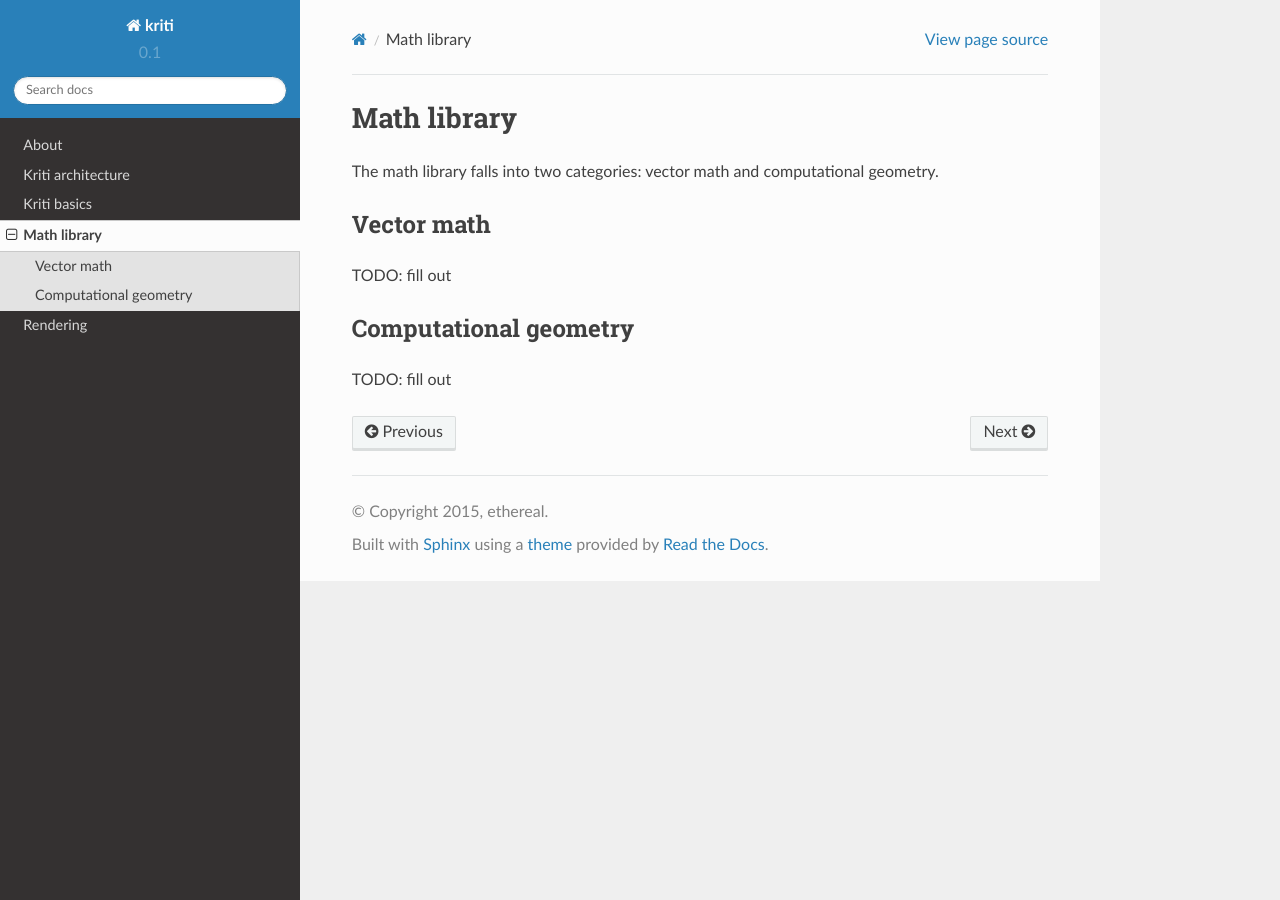
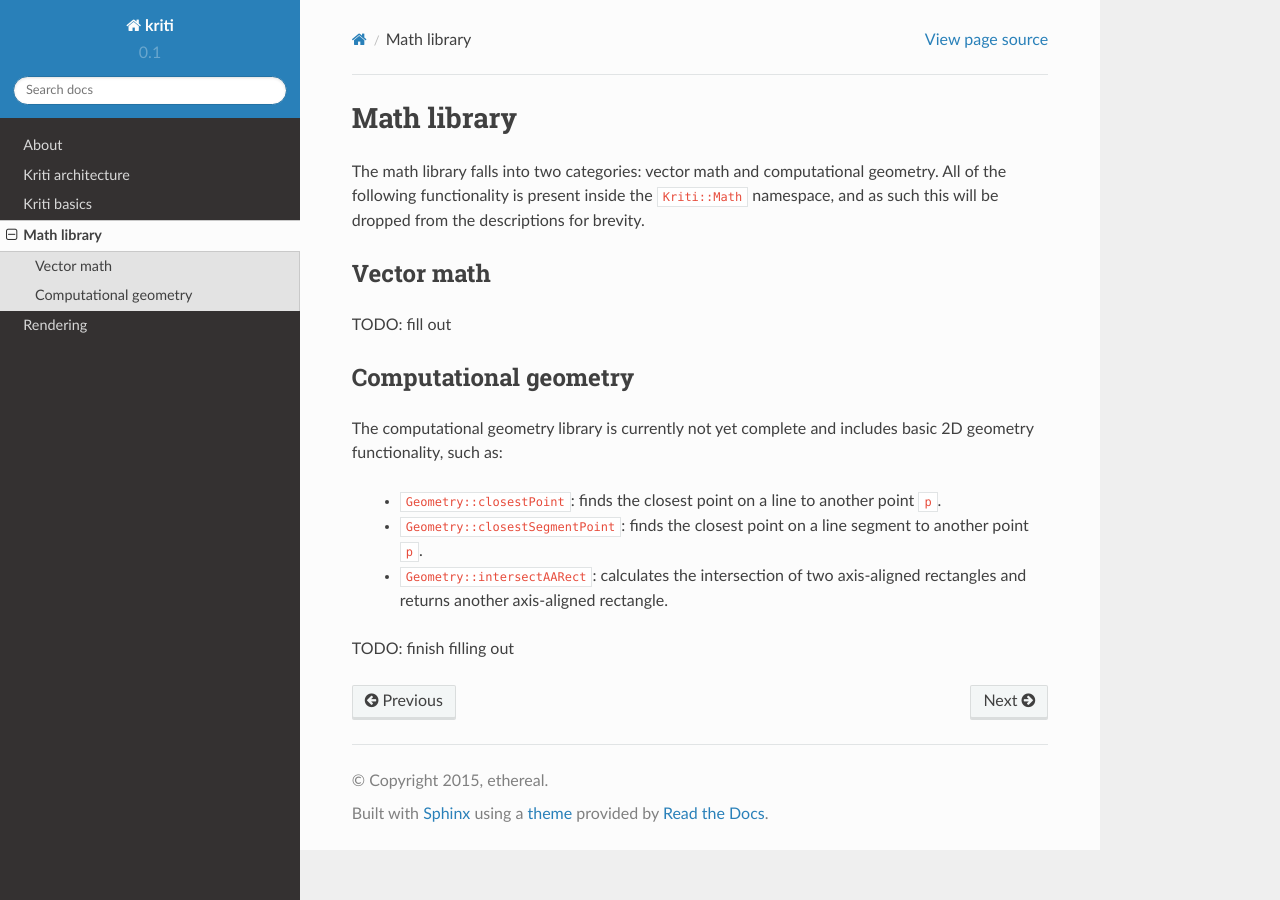
Before and after one commit to etherealvisage/kriti, a Sphinx documentation site: the page built from doc/math.rst, in a window 1280 px wide. Built offline with Sphinx 7.4.7 and the Read the Docs theme 2.0.0, drawn with Linux system fonts in a browser that asks for light colours; formulas are drawn with MathJax 3.

Commit message:
Minor updates to Math namespace documentation.

```diff
--- a/doc/math.rst
+++ b/doc/math.rst
@@ -2,7 +2,9 @@ Math library
 ============
 
 The math library falls into two categories: vector math and computational
-geometry.
+geometry. All of the following functionality is present inside the
+``Kriti::Math`` namespace, and as such this will be dropped from the
+descriptions for brevity.
 
 Vector math
 -----------
@@ -12,4 +14,14 @@ TODO: fill out
 Computational geometry
 ----------------------
 
-TODO: fill out
+The computational geometry library is currently not yet complete and includes
+basic 2D geometry functionality, such as:
+
+ * ``Geometry::closestPoint``: finds the closest point on a line to
+   another point ``p``.
+ * ``Geometry::closestSegmentPoint``: finds the closest point on a line
+   segment to another point ``p``.
+ * ``Geometry::intersectAARect``: calculates the intersection of two
+   axis-aligned rectangles and returns another axis-aligned rectangle.
+
+TODO: finish filling out
```
